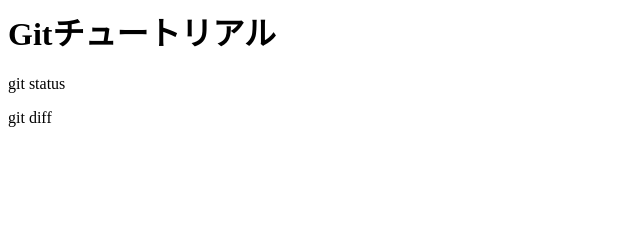
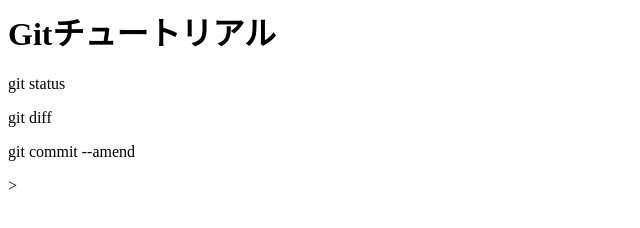
Before and after one commit to yuuuho/git_tutorial, a plain HTML site: page index.html in a window 1280 px wide. Shown: the whole page, without its empty margins (0-640 px from the left). Drawn offline with Linux system fonts and the light colour scheme.

Commit message:
index.html

```diff
--- a/index.html
+++ b/index.html
@@ -1,3 +1,4 @@
 <h1>Gitチュートリアル</h1>
 <p>git status</p>
 <p>git diff</p>
+<p>git commit --amend</p>>
```
